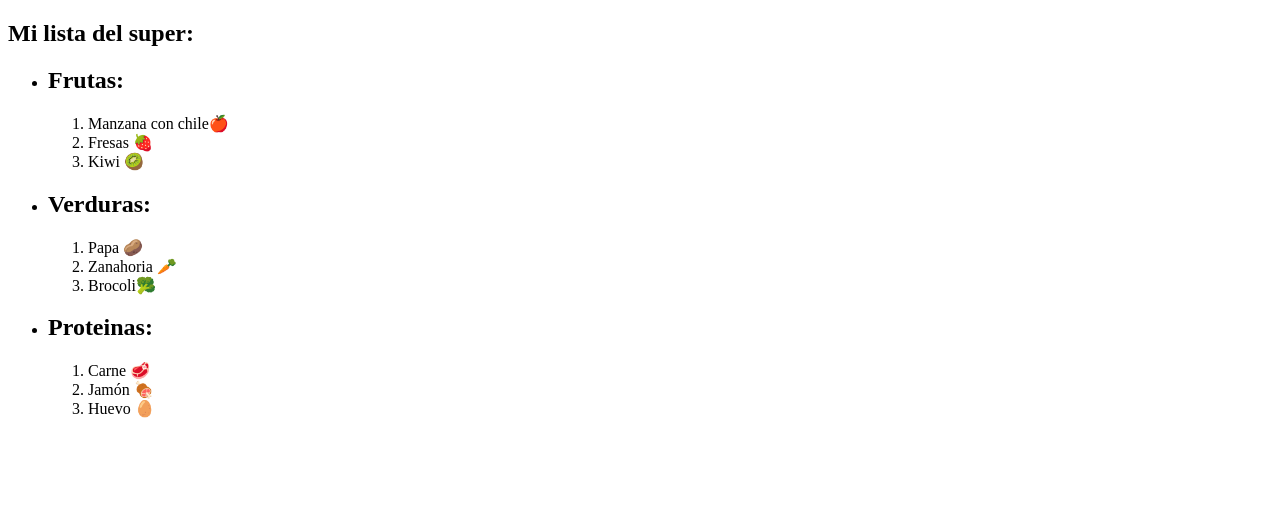
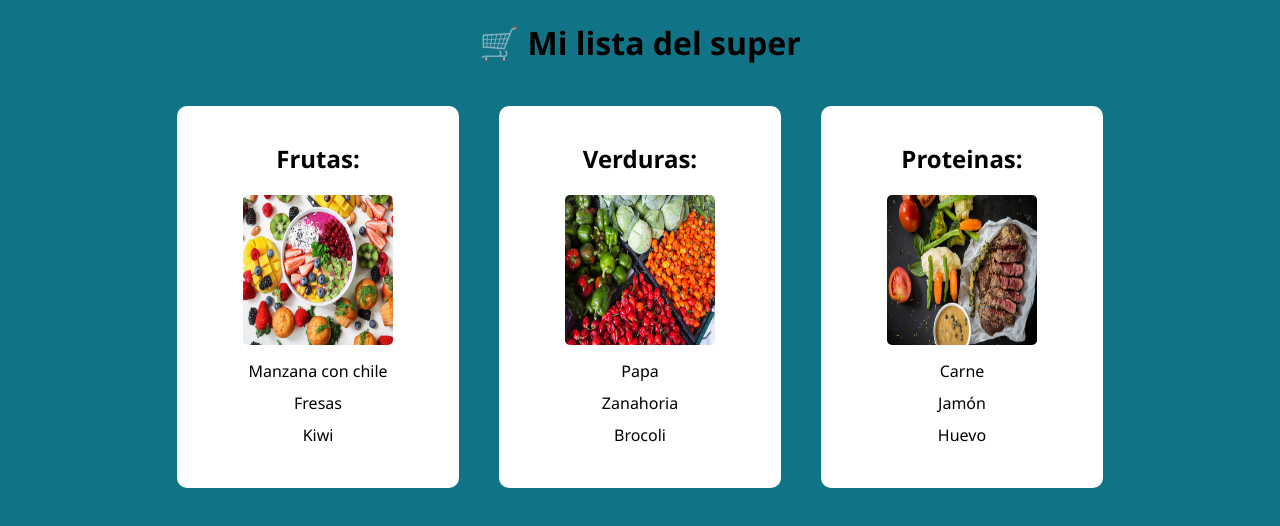
Before and after one commit to Ahelu/Proyectolistasuper, a plain HTML site: page index.html in a window 1280 px wide. Drawn offline with Linux system fonts and the light colour scheme.

Commit message:
listasuper3-con-css

```diff
--- /dev/null
+++ b/css/style.css
@@ -0,0 +1,43 @@
+body {
+    padding: 0;
+    margin: 0;
+    background-color: #117486;
+    font-family:'Segoe UI', Tahoma, Geneva, Verdana, sans-serif;
+}
+
+h1 {
+    text-align: center;
+}
+
+.container {
+    display: flex;
+    justify-content: center;
+}
+
+ul {
+    width: 250px;
+    height: 350px;
+    padding: 1em;
+    margin: 20px;
+    border-radius: 10px;
+    background-color: #ffffff;
+
+    text-align: center;
+    list-style-type: none;
+}
+
+img {
+    width: 150px;
+    height: 150px;
+    border-radius: 5px;
+}
+
+ol li{
+    margin-left: -40px;
+    margin-top: 10px;
+    list-style-type: none;
+}
+
+ol li:hover{
+    color: #808080;
+}
--- a/index.html
+++ b/index.html
@@ -7,45 +7,53 @@
         <meta name="robots" content="index,follow"/>
         <meta name="viewport" content="width=device-width, inictial-scale=1.0"/>
         <title>Lista del super</title>
-        <link rel="stylesheet" href="#"/>
+        <link rel="stylesheet" href="/Proyectolistasuper/css/style.css"/>
 </head>
 
 <body>
 
-    <header></header>
+    <header>
+        <h1> 🛒 Mi lista del super</h1>
+    </header>
 
     <main>
-
-        <section>
-            <h1>Mi lista del super:</h1>
-
+        <div class="container">
             <ul>
-                <li><h2>Frutas:</h2></li>
+                <li>
+                    <h2>Frutas:</h2>
+                    <img src="./img/fruits.jpg" alt="Frutas">
+                </li>
                 <ol>
-                    <li>Manzana con chile🍎</li>
-                    <li>Fresas 🍓</li>
-                    <li>Kiwi 🥝</li>
+                    <li>Manzana con chile</li>
+                    <li>Fresas</li>
+                    <li>Kiwi</li>
                 </ol>
             </ul>
 
             <ul>
-                <li><H2>Verduras:</H2></li>
+                <li>
+                    <h2>Verduras:</h2>
+                    <img src="./img/verduras.jpg" alt="Verduras">
+                </li>
                 <ol>
-                    <li>Papa 🥔</li>
-                    <li>Zanahoria 🥕</li>
-                    <li>Brocoli🥦</li>
+                    <li>Papa</li>
+                    <li>Zanahoria</li>
+                    <li>Brocoli</li>
                 </ol>
             </ul>
 
             <ul>
-                <li><H2>Proteinas:</H2></li>
+                <li>
+                    <H2>Proteinas:</H2>
+                    <img src="./img/proteina.jpg" alt="Proteina">
+                </li>
                 <ol>
-                    <li>Carne 🥩</li>
-                    <li>Jamón 🍖</li>
-                    <li>Huevo 🥚</li>
+                    <li>Carne</li>
+                    <li>Jamón</li>
+                    <li>Huevo</li>
                 </ol>
             </ul>
-        </section>
+        </div>
     </main>
     <footer></footer>
 </body>
```
